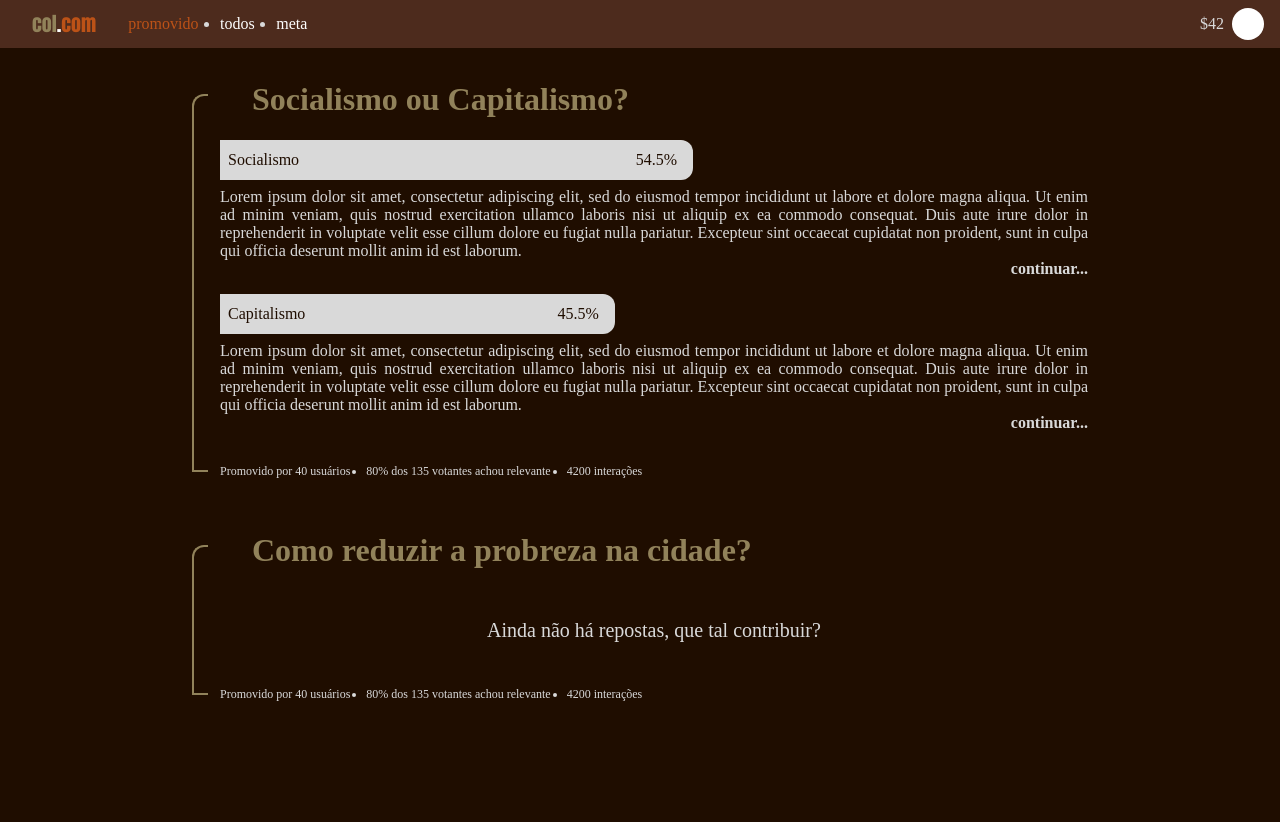
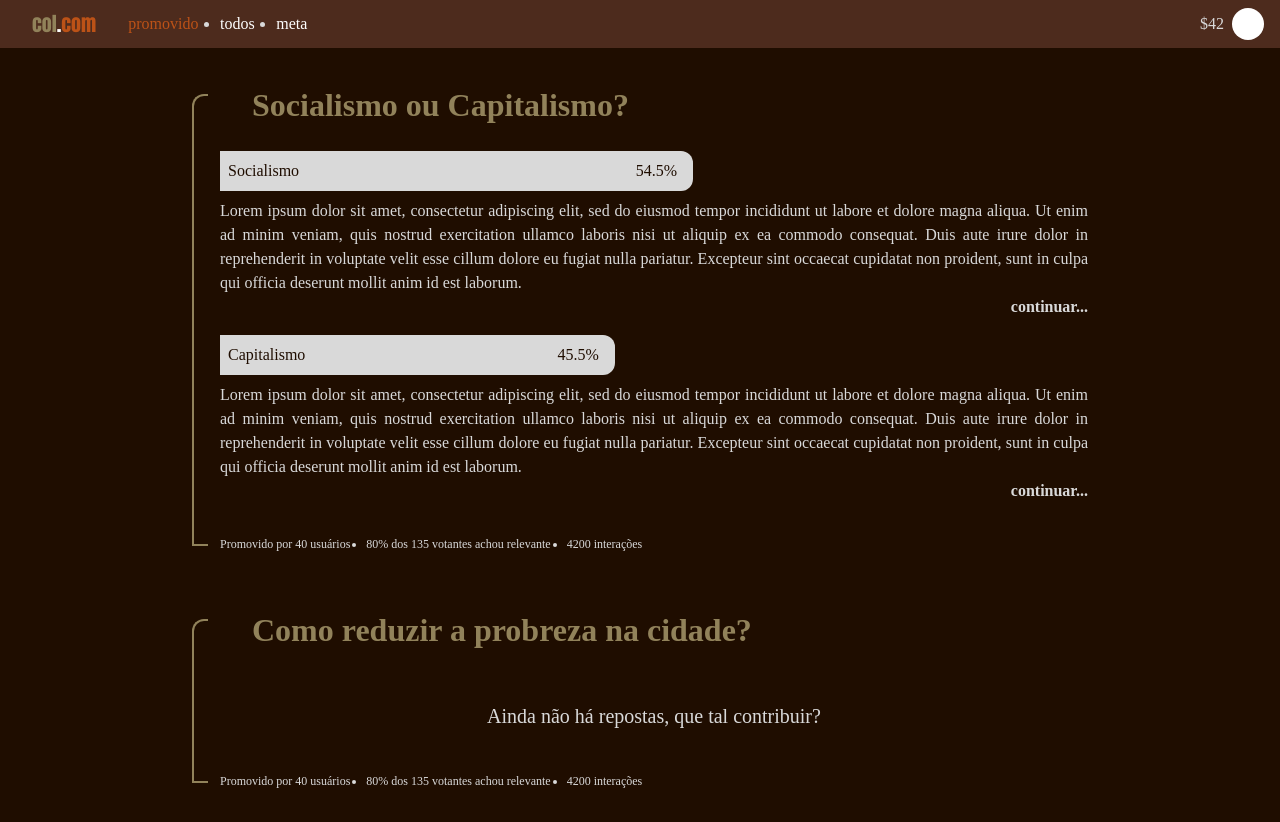
Before and after one commit to joallace/colcom, a React (Vite) app: page /promoted in a window 1280 px wide. Before the commit the page ends 800 px from the top, so only its background shows below. Built offline with nearby package versions, Linux system fonts and the light colour scheme; some icons are missing.

Commit message:
Minor style changes to fix <mark> from becoming a monolithic block

```diff
--- a/src/assets/scss/components/_topic.scss
+++ b/src/assets/scss/components/_topic.scss
@@ -1,5 +1,6 @@
 .topic {
     display: flex;
+    line-height: 1.5;
     height: min-content;
     @include content-responsiveness;
     transition: all 0.5s ease;
--- a/src/assets/scss/core/_tags.scss
+++ b/src/assets/scss/core/_tags.scss
@@ -23,6 +23,7 @@ table {
     width: 100%;
     margin: 1rem;
     overflow: hidden;
+    text-align: center;
 
     td,
     th {
@@ -40,7 +41,6 @@ table {
 
     th {
         font-weight: bold;
-        text-align: left;
         background-color: $default-orange;
     }
 
```
